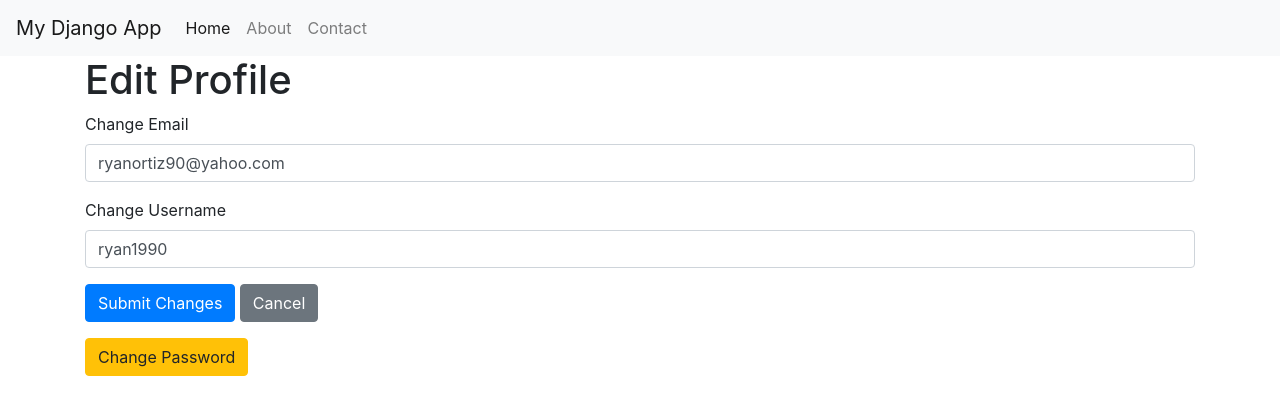
After one commit to RSO1999/mini-project-task-management, a Django app: page /edit-profile/ in a window 1280 px wide. The commit adds this page. Shown: the top 415 px of the page. Run offline with Django 5.2, Linux system fonts and the light colour scheme; a user stored in the database is signed in; some libraries are stand-ins or nearby versions.

Commit message:
Finished Merging

```diff
--- a/miniproject1/todolist5/admin.py
+++ b/miniproject1/todolist5/admin.py
@@ -1,6 +1,7 @@
 
 from django.contrib import admin
-from .models import TodoItem
+from .models import TodoUser, TodoItem
 
-#
+# 1
 admin.site.register(TodoItem)
+admin.site.register(TodoUser)
--- a/miniproject1/todolist5/forms.py
+++ b/miniproject1/todolist5/forms.py
@@ -1,9 +1,112 @@
 
+from django.contrib.auth.forms import UserCreationForm, SetPasswordForm
 from django import forms
-from .models import TodoItem
+from .models import TodoUser, TodoItem
 
 
 class TodoItemForm(forms.ModelForm):
     class Meta:
         model = TodoItem
         fields = ['title', 'description', 'completed', 'due_date', 'priority']
+
+
+class AccountRegistration(UserCreationForm):
+    def __init__(self, *args, **kwargs):
+        super(AccountRegistration, self).__init__(*args, **kwargs)
+        self.fields['username'].widget.attrs.update({
+            'required': 'True',
+            'name': 'username',
+            'id': 'username',
+            'type': 'text',
+            'class': 'form-control',
+            'placeholder': 'Username',
+            'minlength': '5',
+            'maxlength': '20',
+        })
+        self.fields['email'].widget.attrs.update({
+            'required': 'True',
+            'name': 'email',
+            'id': 'email',
+            'type': 'email',
+            'class': 'form-control',
+            'placeholder': 'name@example.com',
+        })
+        self.fields['password1'].widget.attrs.update({
+            'required': 'True',
+            'name': 'password1',
+            'id': 'password1',
+            'type': 'password',
+            'class': 'form-control',
+            'placeholder': 'Password',
+            'minlength': '8',
+        })
+        self.fields['password2'].widget.attrs.update({
+            'required': 'True',
+            'name': 'password2',
+            'id': 'password2',
+            'type': 'password',
+            'class': 'form-control',
+            'placeholder': 'Confirm Password',
+            'minlength': '8',
+        })
+
+    class Meta:
+        model = TodoUser
+        fields = ['email', 'username', 'password1', 'password2']
+
+
+class EditProfileForm(forms.ModelForm):
+    def __init__(self, *args, **kwargs):
+        super(EditProfileForm, self).__init__(*args, **kwargs)
+        self.fields['username'].widget.attrs.update({
+            'required': 'True',
+            'name': 'username',
+            'id': 'username',
+            'type': 'text',
+            'class': 'form-control',
+            'placeholder': 'Username',
+            'minlength': '5',
+            'maxlength': '20',
+        })
+        self.fields['email'].widget.attrs.update({
+            'required': 'True',
+            'name': 'email',
+            'id': 'email',
+            'type': 'email',
+            'class': 'form-control',
+            'placeholder': ''
+        })
+
+    class Meta:
+        model = TodoUser
+        fields = ['username', 'email']
+
+    username = forms.CharField(max_length=150, required=True)
+    email = forms.EmailField(required=True)
+
+
+class EditPasswordForm(SetPasswordForm):
+    def __init__(self, *args, **kwargs):
+        super(EditPasswordForm, self).__init__(*args, **kwargs)
+        self.fields['new_password1'].widget.attrs.update({
+            'required': 'True',
+            'name': 'password1',
+            'id': 'password1',
+            'type': 'password',
+            'class': 'form-control',
+            'placeholder': 'Password',
+            'minlength': '8',
+        }),
+        self.fields['new_password2'].widget.attrs.update({
+            'required': 'True',
+            'name': 'password2',
+            'id': 'password2',
+            'type': 'password',
+            'class': 'form-control',
+            'placeholder': 'Confirm Password',
+            'minlength': '8',
+        })
+
+    class Meta:
+        model = TodoUser
+        fields = ['new_password1', 'new_password2']
--- a/miniproject1/todolist5/models.py
+++ b/miniproject1/todolist5/models.py
@@ -3,6 +3,17 @@ from django.db import models
 from django.contrib.auth.models import User
 import datetime
 from django.urls import reverse
+from django.db import models
+from django.contrib.auth.models import AbstractUser
+import datetime
+from django.conf import settings
+
+
+class TodoUser(AbstractUser):
+    email = models.EmailField(unique=True)
+
+    USERNAME_FIELD = 'email'
+    REQUIRED_FIELDS = ['username']
 
 
 class TodoItem(models.Model):
@@ -13,7 +24,7 @@ class TodoItem(models.Model):
     ]
 
     user = models.ForeignKey(
-        User, on_delete=models.CASCADE, null=True, blank=True)  # FOREIGN KEY
+        settings.AUTH_USER_MODEL, on_delete=models.CASCADE, null=True, blank=True)  # FOREIGN KEY
 
     title = models.CharField(max_length=50, null=False,
                              blank=False, default="My Task")
--- /dev/null
+++ b/miniproject1/todolist5/templates/edit_profile.html
@@ -0,0 +1,24 @@
+{% extends "base.html" %}
+{% block title %} Edit Profile {% endblock %}
+{% block content %}
+<h1>Edit Profile</h1>
+{% if request.user.is_authenticated %}
+<form method="post" action="{% url 'edit_profile' %}">{% csrf_token %}
+    <div class="mb-3">
+    <label for="email" class="form-label">Change Email</label>
+      {{form.email}}
+    </div>
+    <div class="mb-3">
+    <label for="username" class="form-label">Change Username</label>
+      {{form.username}}
+    </div>
+    <button type="submit" class="btn btn-primary">Submit Changes</button>
+    <button type="button" class="btn btn-secondary" onclick=window.location.href="{% url 'profile' %}">Cancel</button>
+    <div>
+        <button type="button" class="btn btn-warning mt-3" onclick=window.location.href="{% url 'change_password' %}">Change Password</button>
+    </div>
+  </form>
+{% else %}
+    <p>You need to be logged in to edit your profile.</p>
+{% endif %}
+{% endblock %}
--- a/miniproject1/todolist5/templates/edit_todo.html
+++ b/miniproject1/todolist5/templates/edit_todo.html
@@ -11,5 +11,5 @@
     <button type="submit">Save changes</button>
 
   </form>
-  <a href="{% url 'home' %}">Back to list</a>
+  <a href="{% url 'todo_page' %}">Back to list</a>
 {% endblock %}
--- a/miniproject1/todolist5/urls.py
+++ b/miniproject1/todolist5/urls.py
@@ -1,10 +1,17 @@
 
 from django.urls import path
+from django.contrib.auth import views as auth_views
 from . import views
 
 urlpatterns = [
     path("", views.home, name="home"),
-
+    path('todo-page', views.todo_page, name='todo_page'),
     path("todo/<int:pk>/edit/", views.TodoItemUpdateView.as_view(),
          name="edit_todo"),  # Edit page
+    path("register/", views.register, name="register"),
+    path("login/", views.todo_login, name="login"),
+    path("logout/", auth_views.LogoutView.as_view(next_page="login"), name="logout"),
+    path("change-password/", views.edit_password, name="change_password"),
+    path("profile/", views.profile, name="profile"),
+    path("edit-profile/", views.edit_profile, name="edit_profile"),
 ]
--- a/miniproject1/todolist5/views.py
+++ b/miniproject1/todolist5/views.py
@@ -1,11 +1,12 @@
-
-from django.shortcuts import render, HttpResponse
+from django.shortcuts import render, redirect, HttpResponse
+from django.urls import reverse_lazy
+from django.views.generic.edit import UpdateView
+from django.db.models import Case, When, IntegerField
+from django.core.mail import send_mail
+from django.contrib.auth import login, authenticate
+from django.contrib import messages
 from .models import TodoItem
-from django.views.generic.edit import UpdateView
-from django.urls import reverse_lazy
-from .models import TodoItem
-from .forms import TodoItemForm
-from django.db.models import Case, When, IntegerField
+from .forms import TodoItemForm, AccountRegistration, EditProfileForm, EditPasswordForm
 
 
 class TodoItemUpdateView(UpdateView):
@@ -14,10 +15,10 @@ class TodoItemUpdateView(UpdateView):
     # this is needed in order to see the Edit Page
     template_name = 'edit_todo.html'
     # Redirects back to the home page after edit
-    success_url = reverse_lazy('home')
+    success_url = reverse_lazy('todo_page')
 
 
-def home(request):
+def todo_page(request):
     sort_by = request.GET.get('sort', 'due_date')
     if sort_by == 'priority':
         # Sort
@@ -36,4 +37,69 @@ def home(request):
 
         todos = TodoItem.objects.all().order_by('due_date')
 
-    return render(request, "home.html", {'todos': todos, 'sort_by': sort_by})
+    return render(request, "todo_page.html", {'todos': todos, 'sort_by': sort_by})
+
+
+def home(request):
+    return render(request, "home.html")
+
+
+def register(request):
+    if request.method == "POST":
+        form = AccountRegistration(request.POST)
+        if form.is_valid():
+            email = form.cleaned_data.get('email')
+            form.save()
+            send_mail(
+                'Welcome to the Group 5 Todo App',
+                'Thank you for registering with us!',
+                "{csc394.group5@gmail.com}",
+                [email],
+                fail_silently=False,
+            )
+            messages.success(
+                request, "Registration successful! Please log in.")
+            return redirect("/login/")
+        else:
+            messages.error(request, "Invalid registration details.")
+            return render(request, "register.html", {"error": "Invalid registration details.", "form": form})
+    form = AccountRegistration()
+    return render(request, "register.html", {"form": form})
+
+
+def todo_login(request):
+    if request.method == "POST":
+        email = request.POST.get("email")
+        password = request.POST.get("password")
+        user = authenticate(request, email=email, password=password)
+        if user is not None:
+            login(request, user)
+            return redirect("profile")
+        else:
+            messages.error(request, "Invalid email or password.")
+    return render(request, "login.html")
+
+
+def profile(request):
+    return render(request, "profile.html")
+
+
+def edit_profile(request):
+    if request.method == "POST":
+        form = EditProfileForm(request.POST, instance=request.user)
+        if form.is_valid():
+            form.save()
+            messages.success(request, "Profile updated successfully.")
+            return redirect("profile")
+    return render(request, "edit_profile.html", {"form": EditProfileForm(instance=request.user)})
+
+
+def edit_password(request):
+    if request.method == "POST":
+        form = EditPasswordForm(request.user, request.POST)
+        if form.is_valid():
+            form.save()
+            messages.success(
+                request, "Password updated successfully. Please log in again.")
+            return redirect("login")
+    return render(request, "edit_password.html", {"form": EditPasswordForm(user=request.user)})
```
Also changed, not shown: miniproject1/miniproject1/settings.py (+9 -0 lines), miniproject1/todolist5/templates/edit_password.html (added, +21 -0 lines), miniproject1/todolist5/templates/home.html (+16 -26 lines), miniproject1/todolist5/templates/login.html (added, +36 -0 lines), miniproject1/todolist5/templates/profile.html (added, +30 -0 lines), miniproject1/todolist5/templates/register.html (added, +34 -0 lines), miniproject1/todolist5/templates/todo_page.html (added, +29 -0 lines), miniproject1/db.sqlite3, miniproject1/todolist5/migrations/0001_initial.py, miniproject1/todolist5/migrations/0002_alter_todoitem_options_todoitem_description_and_more.py (deleted).
